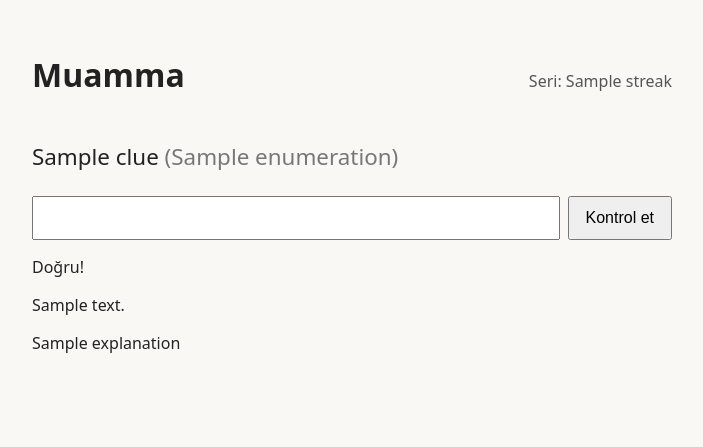
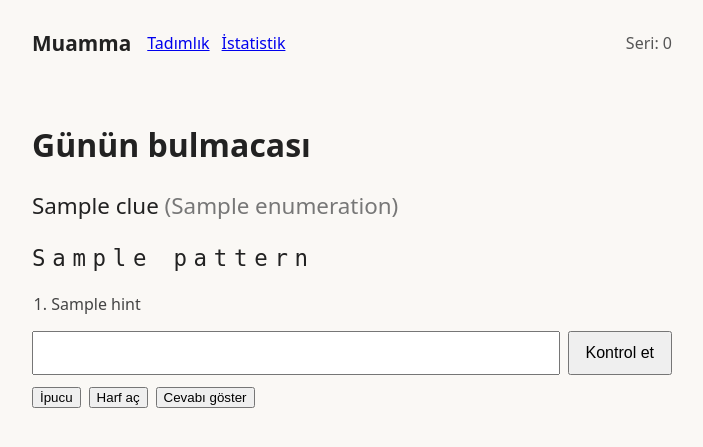
Before and after one commit to izamaeta/muamma-cryptic, a Flask app: template muamma/templates/index.html in a window 1280 px wide. Shown: the top 447 px of the page, without its empty margins (288-991 px from the left). Run offline with Flask 3, Linux system fonts and the light colour scheme; tables that the repository leaves empty hold one stand-in row (values such as "Sample post"); the template is opened without the code that fills it: values that come from a table or form of the project are taken from there, most other values are stand-ins (such as "Sample title", 1, 10 or a date in 2020).

Commit message:
add practice page, player stats and site navigation

```diff
--- a/muamma/main/routes.py
+++ b/muamma/main/routes.py
@@ -1,20 +1,54 @@
-from flask import render_template
+from flask import abort, redirect, render_template, url_for
 
 from muamma import clock
-from muamma.gameplay import get_play
+from muamma.extensions import db
+from muamma.gameplay import get_play, random_practice_id
 from muamma.main import bp
+from muamma.models import Puzzle
 from muamma.players import current_player
-from muamma.puzzles import daily_puzzle_for
+from muamma.puzzles import daily_puzzle_for, is_playable, puzzle_view
+from muamma.stats import player_stats
+
+
+@bp.app_context_processor
+def inject_streak():
+    player = current_player()
+    return {"streak": player.displayed_streak(clock.today()) if player else 0}
 
 
 @bp.get("/")
 def index():
     today = clock.today()
     puzzle = daily_puzzle_for(today)
+    if puzzle is None:
+        return render_template("index.html", puzzle=None)
+    play = get_play(current_player(), puzzle)
+    return render_template("index.html", **puzzle_view(puzzle, play, today))
+
+
+@bp.get("/tadimlik")
+def practice_random():
+    puzzle_id = random_practice_id(current_player())
+    if puzzle_id is None:
+        return render_template("practice_done.html")
+    return redirect(url_for("main.practice", puzzle_id=puzzle_id))
+
+
+@bp.get("/tadimlik/<int:puzzle_id>")
+def practice(puzzle_id):
+    today = clock.today()
+    puzzle = db.session.get(Puzzle, puzzle_id)
+    if puzzle is None or puzzle.kind != "practice" or not is_playable(puzzle, today):
+        abort(404)
+    play = get_play(current_player(), puzzle)
+    return render_template("practice.html", **puzzle_view(puzzle, play, today))
+
+
+@bp.get("/istatistik")
+def stats():
     player = current_player()
-    play = get_play(player, puzzle) if puzzle else None
-    streak = player.displayed_streak(today) if player else 0
-    return render_template("index.html", puzzle=puzzle, play=play, streak=streak)
+    data = player_stats(player, clock.today()) if player else None
+    return render_template("stats.html", stats=data)
 
 
 @bp.get("/health")
--- a/muamma/static/css/style.css
+++ b/muamma/static/css/style.css
@@ -37,12 +37,51 @@ body {
   font-size: 1rem;
 }
 
-.top {
-  display: flex;
-  align-items: baseline;
-  justify-content: space-between;
-}
-
 .streak {
   color: #555;
 }
+
+.site-header {
+  display: flex;
+  align-items: center;
+  gap: 1rem;
+  max-width: 640px;
+  margin: 0 auto;
+  padding: 1rem 1rem 0;
+}
+
+.brand {
+  font-size: 1.3rem;
+  font-weight: 700;
+  color: inherit;
+  text-decoration: none;
+}
+
+.site-header nav {
+  display: flex;
+  flex: 1;
+  gap: 0.75rem;
+}
+
+.pattern {
+  font-family: ui-monospace, monospace;
+  font-size: 1.4rem;
+  letter-spacing: 0.3em;
+}
+
+.hints {
+  padding-left: 1.2rem;
+  color: #444;
+}
+
+.helpers {
+  display: flex;
+  gap: 0.5rem;
+  margin-top: 0.75rem;
+}
+
+.stats {
+  display: grid;
+  grid-template-columns: 1fr auto;
+  gap: 0.5rem 1rem;
+}
--- a/muamma/static/js/game.js
+++ b/muamma/static/js/game.js
@@ -1,44 +1,86 @@
 const section = document.querySelector(".puzzle");
 
 if (section) {
+  const id = section.dataset.puzzleId;
   const form = section.querySelector(".guess-form");
   const input = form.querySelector("input");
+  const helpers = section.querySelector(".helpers");
   const feedback = section.querySelector(".feedback");
   const solution = section.querySelector(".solution");
+  const hints = section.querySelector(".hints");
+  const pattern = section.querySelector(".pattern");
   const streak = document.querySelector(".streak-count");
 
   const messages = {
     wrong_length: "Harf sayısı tutmuyor.",
     finished: "Bu bulmacayı zaten bitirdin.",
+    no_more_hints: "Başka ipucu yok.",
+    no_more_letters: "Daha fazla harf açılamaz.",
   };
+
+  async function post(action, body = {}) {
+    const response = await fetch(`/api/puzzles/${id}/${action}`, {
+      method: "POST",
+      headers: { "Content-Type": "application/json" },
+      body: JSON.stringify(body),
+    });
+    const data = await response.json().catch(() => ({}));
+    if (!response.ok) {
+      feedback.textContent = messages[data.error] ?? "Bir sorun oluştu, tekrar dene.";
+      return null;
+    }
+    return data;
+  }
+
+  function showSolution(data, message) {
+    form.hidden = true;
+    helpers.hidden = true;
+    feedback.textContent = message;
+    solution.querySelector(".answer").textContent = data.answer;
+    solution.querySelector(".explanation").textContent = data.explanation;
+    solution.hidden = false;
+    streak.textContent = data.streak;
+  }
 
   form.addEventListener("submit", async (event) => {
     event.preventDefault();
     feedback.textContent = "";
 
-    const response = await fetch(`/api/puzzles/${section.dataset.puzzleId}/guess`, {
-      method: "POST",
-      headers: { "Content-Type": "application/json" },
-      body: JSON.stringify({ guess: input.value }),
-    });
-    const data = await response.json().catch(() => ({}));
-
-    if (!response.ok) {
-      feedback.textContent = messages[data.error] ?? "Bir sorun oluştu, tekrar dene.";
-      return;
-    }
+    const data = await post("guess", { guess: input.value });
+    if (!data) return;
 
     if (!data.correct) {
       feedback.textContent = "Olmadı, tekrar dene.";
       input.select();
       return;
     }
+    showSolution(data, "Doğru!");
+  });
 
-    form.hidden = true;
-    feedback.textContent = "Doğru!";
-    solution.querySelector(".answer").textContent = data.answer;
-    solution.querySelector(".explanation").textContent = data.explanation;
-    solution.hidden = false;
-    streak.textContent = data.streak;
+  helpers.addEventListener("click", async (event) => {
+    const action = event.target.dataset.action;
+    if (!action) return;
+    feedback.textContent = "";
+
+    if (action === "hint") {
+      const data = await post("hint");
+      if (!data) return;
+      const item = document.createElement("li");
+      item.textContent = data.text;
+      hints.append(item);
+    } else if (action === "letter") {
+      const data = await post("letter");
+      if (!data) return;
+      pattern.textContent = data.pattern;
+      pattern.hidden = false;
+    } else if (action === "reveal") {
+      const warning =
+        section.dataset.streakRisk === "1"
+          ? "Cevabı görürsen serin sıfırlanır. Emin misin?"
+          : "Cevabı görmek istediğine emin misin?";
+      if (!confirm(warning)) return;
+      const data = await post("reveal");
+      if (data) showSolution(data, "Cevap:");
+    }
   });
 }
--- /dev/null
+++ b/muamma/templates/_puzzle.html
@@ -0,0 +1,22 @@
+{% set finished = play and play.status != "in_progress" %}
+<section class="puzzle" data-puzzle-id="{{ puzzle.id }}" data-streak-risk="{{ 1 if streak_risk else 0 }}">
+  <p class="clue">{{ puzzle.clue }} <span class="enumeration">({{ puzzle.enumeration }})</span></p>
+  <p class="pattern" {% if not pattern %}hidden{% endif %}>{{ pattern or "" }}</p>
+  <ol class="hints">
+    {% for hint in used_hints %}<li>{{ hint }}</li>{% endfor %}
+  </ol>
+  <form class="guess-form" {% if finished %}hidden{% endif %}>
+    <input name="guess" autocomplete="off" autocapitalize="characters" maxlength="64" required>
+    <button type="submit">Kontrol et</button>
+  </form>
+  <div class="helpers" {% if finished %}hidden{% endif %}>
+    <button type="button" data-action="hint">İpucu</button>
+    <button type="button" data-action="letter">Harf aç</button>
+    <button type="button" data-action="reveal">Cevabı göster</button>
+  </div>
+  <p class="feedback" aria-live="polite">{% if play and play.status == "solved" %}Doğru!{% endif %}</p>
+  <div class="solution" {% if not finished %}hidden{% endif %}>
+    <p class="answer">{% if finished %}{{ puzzle.answer }}{% endif %}</p>
+    <p class="explanation">{% if finished %}{{ puzzle.explanation }}{% endif %}</p>
+  </div>
+</section>
--- a/muamma/templates/base.html
+++ b/muamma/templates/base.html
@@ -8,6 +8,14 @@
   <link rel="stylesheet" href="{{ url_for('static', filename='css/style.css') }}">
 </head>
 <body>
+  <header class="site-header">
+    <a class="brand" href="{{ url_for('main.index') }}">Muamma</a>
+    <nav>
+      <a href="{{ url_for('main.practice_random') }}">Tadımlık</a>
+      <a href="{{ url_for('main.stats') }}">İstatistik</a>
+    </nav>
+    <p class="streak">Seri: <span class="streak-count">{{ streak }}</span></p>
+  </header>
   <main class="container">
     {% block content %}{% endblock %}
   </main>
--- a/muamma/templates/index.html
+++ b/muamma/templates/index.html
@@ -1,27 +1,11 @@
 {% extends "base.html" %}
 
 {% block content %}
-  <header class="top">
-    <h1>Muamma</h1>
-    <p class="streak">Seri: <span class="streak-count">{{ streak }}</span></p>
-  </header>
-
+  <h1>Günün bulmacası</h1>
   {% if puzzle %}
-    {% set finished = play and play.status != "in_progress" %}
-    <section class="puzzle" data-puzzle-id="{{ puzzle.id }}">
-      <p class="clue">{{ puzzle.clue }} <span class="enumeration">({{ puzzle.enumeration }})</span></p>
-      <form class="guess-form" {% if finished %}hidden{% endif %}>
-        <input name="guess" autocomplete="off" autocapitalize="characters" maxlength="64" required>
-        <button type="submit">Kontrol et</button>
-      </form>
-      <p class="feedback" aria-live="polite">{% if play and play.status == "solved" %}Doğru!{% endif %}</p>
-      <div class="solution" {% if not finished %}hidden{% endif %}>
-        <p class="answer">{% if finished %}{{ puzzle.answer }}{% endif %}</p>
-        <p class="explanation">{% if finished %}{{ puzzle.explanation }}{% endif %}</p>
-      </div>
-    </section>
+    {% include "_puzzle.html" %}
   {% else %}
-    <p>Bugünün bulmacası hazırlanıyor.</p>
+    <p>Bugünün bulmacası hazırlanıyor. Bu arada bir <a href="{{ url_for('main.practice_random') }}">tadımlık</a> çözebilirsin.</p>
   {% endif %}
 {% endblock %}
 
```
Also changed, not shown: muamma/stats.py (added, +29 -0 lines), muamma/templates/practice.html (added, +13 -0 lines), muamma/templates/practice_done.html (added, +9 -0 lines), muamma/templates/stats.html (added, +19 -0 lines).
